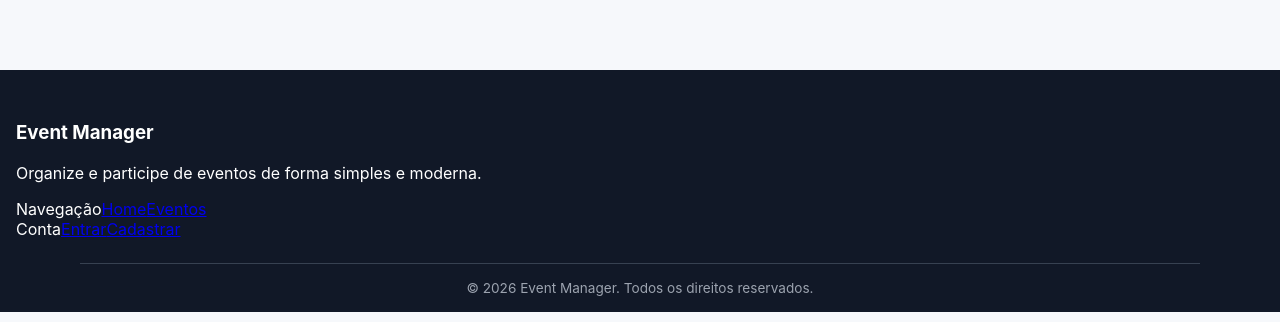
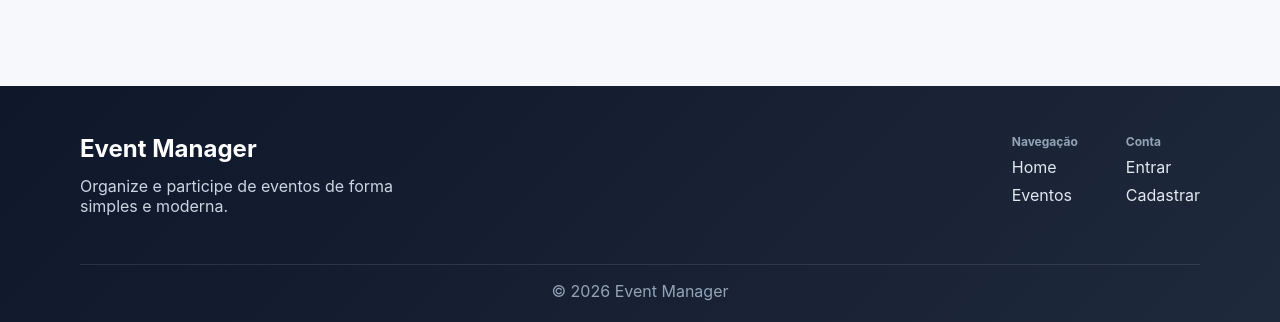
Before and after one commit to joaoConrad/Event_Manager_Front_End, an Angular app: page /home in a window 1280 px wide. Shown: the part 778-1100 px from the top of the page. Built offline with nearby package versions, Linux system fonts and the light colour scheme; no server answers.

Commit message:
footer att

```diff
--- a/src/app/components/footer/footer.css
+++ b/src/app/components/footer/footer.css
@@ -1,76 +1,68 @@
-/* FOOTER */
 .app-footer {
-  margin-top: 3rem;
-  background: #111827;
+  margin-top: 4rem;
+  background: linear-gradient(135deg, #0f172a, #1e293b);
   color: #fff;
-  padding: 2rem 1rem 1rem;
+  padding: 3rem 1rem 1.5rem;
 }
 
-/* CONTAINER */
-.footer-content {
+.footer-container {
   max-width: 1120px;
   margin: 0 auto;
   display: flex;
   justify-content: space-between;
-  gap: 2rem;
+  gap: 3rem;
   flex-wrap: wrap;
 }
 
-/* ESQUERDA */
-.footer-left {
-  max-width: 280px;
+.footer-brand {
+  max-width: 320px;
 }
 
-.footer-left strong {
-  font-size: 1.2rem;
+.footer-brand h2 {
+  margin: 0;
+  font-size: 1.5rem;
 }
 
-.footer-left p {
-  margin-top: 0.5rem;
-  color: #9ca3af;
-  font-size: 0.95rem;
-  line-height: 1.5;
+.footer-brand p {
+  margin-top: 0.8rem;
+  color: #cbd5e1;
 }
 
-/* LINKS */
-.footer-right {
+/* 🔥 ISSO AQUI CORRIGE OS LINKS GRUDADOS */
+.footer-links {
   display: flex;
-  gap: 2rem;
+  gap: 3rem;
 }
 
-.footer-right a {
-  display: block;
+.footer-column {
+  display: flex;
+  flex-direction: column; /* ESSENCIAL */
+  gap: 0.5rem;
+}
+
+.footer-column span {
+  font-size: 0.75rem;
+  font-weight: 700;
+  color: #94a3b8;
+}
+
+.footer-column a {
+  display: block; /* 🔥 ISSO RESOLVE */
   text-decoration: none;
-  color: #e5e7eb;
-  font-size: 0.95rem;
-  margin-bottom: 0.4rem;
+  color: #e2e8f0;
   transition: 0.2s;
 }
 
-.footer-right a:hover {
+.footer-column a:hover {
   color: #fff;
+  transform: translateX(3px);
 }
 
-/* LINHA DE BAIXO */
 .footer-bottom {
   max-width: 1120px;
-  margin: 1.5rem auto 0;
+  margin: 2rem auto 0;
   padding-top: 1rem;
-  border-top: 1px solid #374151;
+  border-top: 1px solid rgba(255,255,255,0.1);
   text-align: center;
-  font-size: 0.85rem;
-  color: #9ca3af;
+  color: #94a3b8;
 }
-
-/* RESPONSIVO */
-@media (max-width: 768px) {
-  .footer-content {
-    flex-direction: column;
-    gap: 1.5rem;
-  }
-
-  .footer-right {
-    flex-direction: column;
-    gap: 0.5rem;
-  }
-}
--- a/src/app/components/footer/footer.html
+++ b/src/app/components/footer/footer.html
@@ -1,15 +1,11 @@
 <footer class="app-footer">
   <div class="footer-container">
 
-    <!-- ESQUERDA -->
     <div class="footer-brand">
-      <h3>Event Manager</h3>
-      <p>
-        Organize e participe de eventos de forma simples e moderna.
-      </p>
+      <h2>Event Manager</h2>
+      <p>Organize e participe de eventos de forma simples e moderna.</p>
     </div>
 
-    <!-- LINKS -->
     <div class="footer-links">
 
       <div class="footer-column">
@@ -28,8 +24,7 @@
 
   </div>
 
-  <!-- BASE -->
   <div class="footer-bottom">
-    © 2026 Event Manager. Todos os direitos reservados.
+    © 2026 Event Manager
   </div>
 </footer>
```
